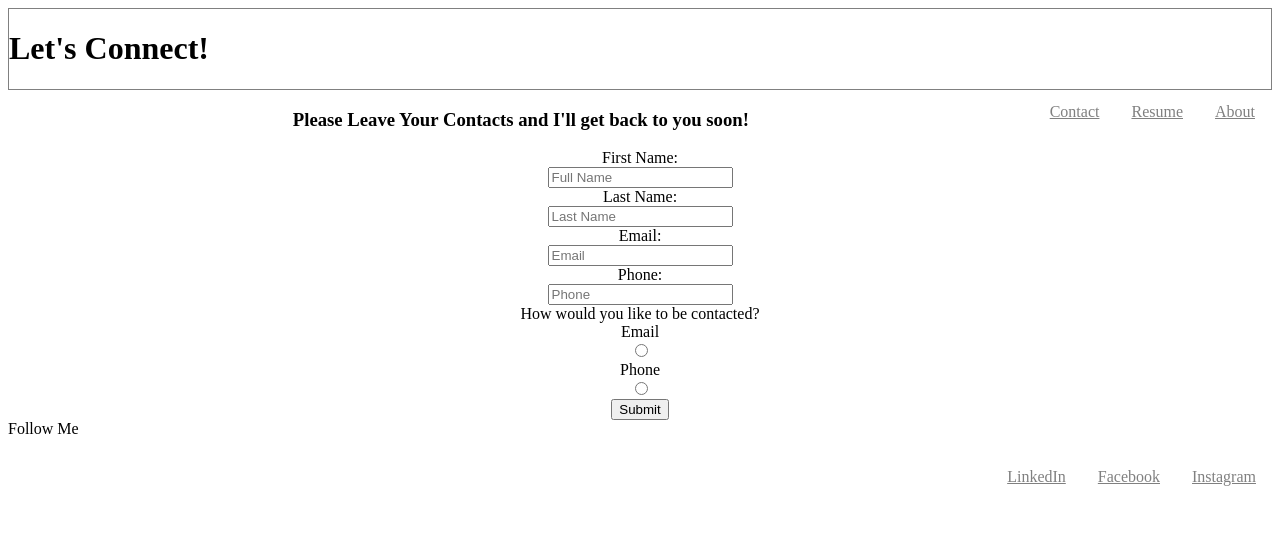
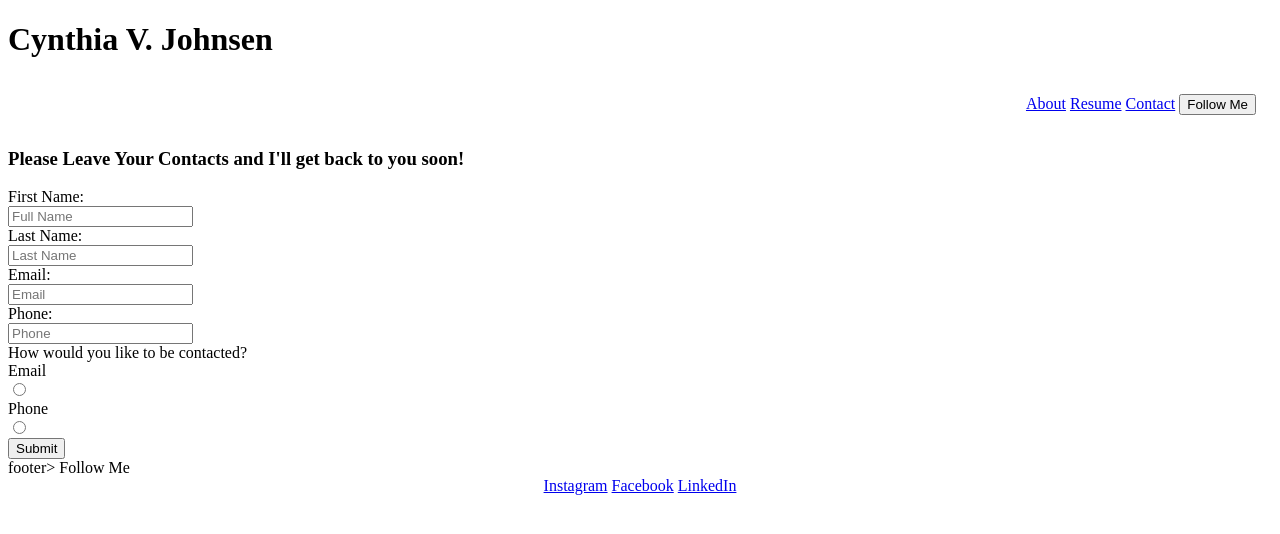
Before and after one commit to cvjohnsen/portfolio, a plain HTML site: page pages/contact.html in a window 1280 px wide. Drawn offline with Linux system fonts and the light colour scheme.

Commit message:
6th commit

```diff
--- a/css/styles.css
+++ b/css/styles.css
@@ -1,24 +1,44 @@
 header {
   border: 1px solid grey;
+  background-color: aliceblue;
 }
 
-li {
-  float: right;
-  list-style-type: none;
-}
-
-li a {
-  display: block;
+#nav_a {
   color: grey;
-  text-align: center;
+  text-align: right;
   padding: 14px 16px;
 }
 
+.dropdown {
+  display: inline-block;
+  position: relative;
+}
+.dropdown-content {
+  display: none;
+  position: absolute;
+  width: 100%;
+  overflow: auto;
+}
+.dropdown:hover .dropdown-content {
+  display: block; }
+
+.dropdown-content a {
+  display: block;
+  color: #000000;
+  padding: 5px;
+  text-decoration: none;
+}
+.dropdown-content a:hover {
+  color:black;
+  background-color: grey;
+}
+
+
+#follow_me {
+  text-align: center;
+
 form {
   padding: auto;
-  /* background-color: slategray; */
-  /* font-style: italic; */
-  /* border-style: solid; */
   font-weight: 900px;
   color: black;
   text-align: center;
@@ -29,6 +49,7 @@ input[type="button"]:hover {
   background-color: grey;
   border-radius: 4px;
 }
+
 input[type="text"]:focus {
   color: black;
   background-color: slategray;
@@ -54,20 +75,10 @@ div {
   margin: 20px;
   padding: 10px;
   background-color: violet;
-}
-
-li {
-  border: 1px solid cyan;
-  background-color: thistle;
 } */
 
+
 /* Media Query */
-@media (max-width: 600px) {
-  iframe {
-    padding: 10px;
-    background-color: springgreen;
-  }
-}
 
 @media (max-width: 600px) {
   nav {
--- a/pages/contact.html
+++ b/pages/contact.html
@@ -8,16 +8,24 @@
     <title>Contact</title>
 </head>
 <body>
-    <header>
-        <h1>Let's Connect!</h1>
-        <nav>
-            <!-- Navbar, Add Link to each page later-->
-            <ul>
-                <li><a href="/index.html">About</a></li>
-                <li><a href="/pages/resume.html">Resume</a></li>
-                <li><a href="/pages/contact.html">Contact</a></li>
-            </ul>
-        </nav>
+    <h1>Cynthia V. Johnsen</h1>
+    <!-- Navbar, Add Link to each page later-->
+    <nav id="nav_a">
+        <a href="/index.html">About</a>
+        <a href="/pages/resume.html">Resume</a>
+        <a href="/pages/contact.html">Contact</a>
+
+        <!-- Drop Down Menu -->
+        <div class="dropdown">
+            <button>Follow Me</button>
+            <div class="dropdown-content">
+                <a href="#IG">Instagram</a>
+                <a href="#FB">Facebook</a>
+                <a href="https://www.linkedin.com/in/cynthia-johnsen" target="_blank">LinkedIn</a>
+                <a href="#follow_me">Follow</a>
+            </div>
+        </div>
+    </nav>
     </header>
     <div>
 
@@ -39,14 +47,14 @@
             <input type="button" name="submit" value="Submit"><br>
         </form>
     </div>
-    <footer>
-        <!-- Follow Me, Social Media Font Awesome Icon -->
-        Follow Me
-        <ul>
-            <li><a href="#IG">Instagram</a></li>
-            <li><a href="#FB">Facebook</a></li>
-            <li><a href="#LI">LinkedIn</a></li>
-        </ul>
+    footer>
+    <!-- Follow Me, Social Media Font Awesome Icon -->
+    Follow Me
+    <div id="follow_me">
+        <a href="#IG">Instagram</a>
+        <a href="#FB">Facebook</a>
+        <a href="https://www.linkedin.com/in/cynthia-johnsen" target="_blank">LinkedIn</a>
+    </div>
     </footer>
 </body>
 </html>
```
Also changed, not shown: index.html (+24 -14 lines), pages/resume.html (+21 -13 lines).
